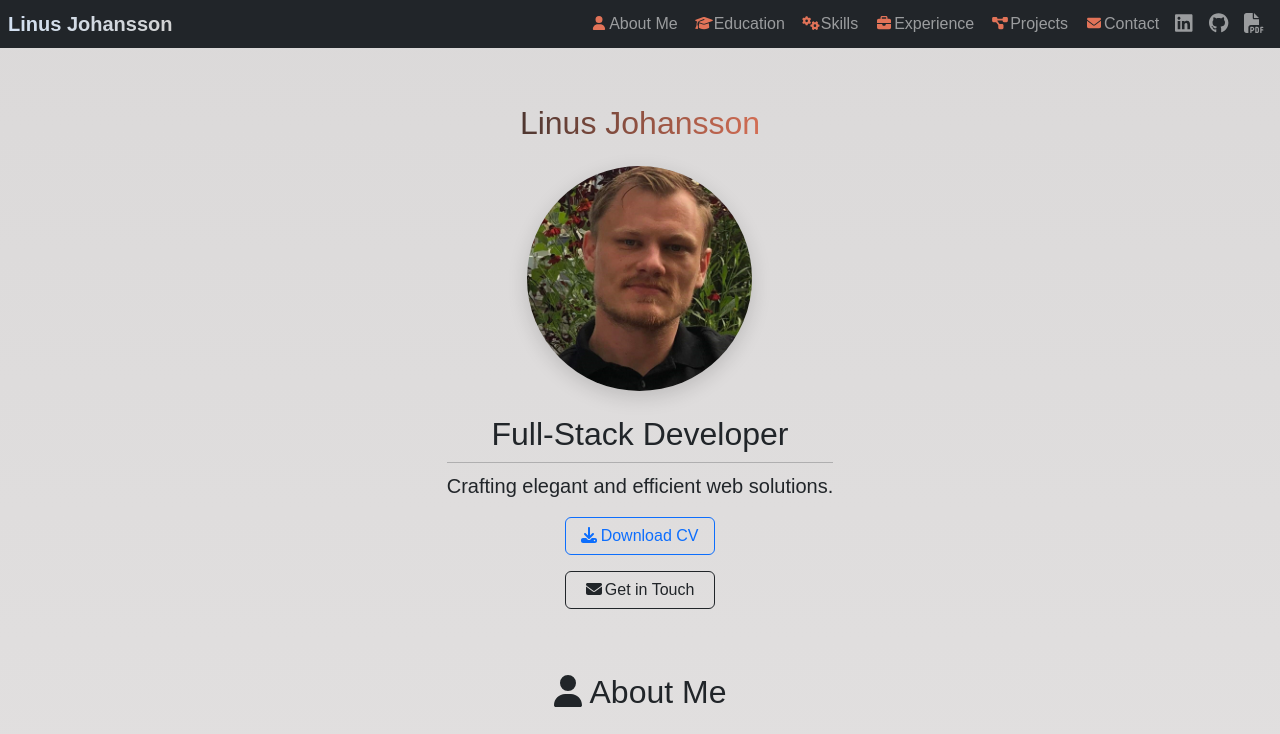
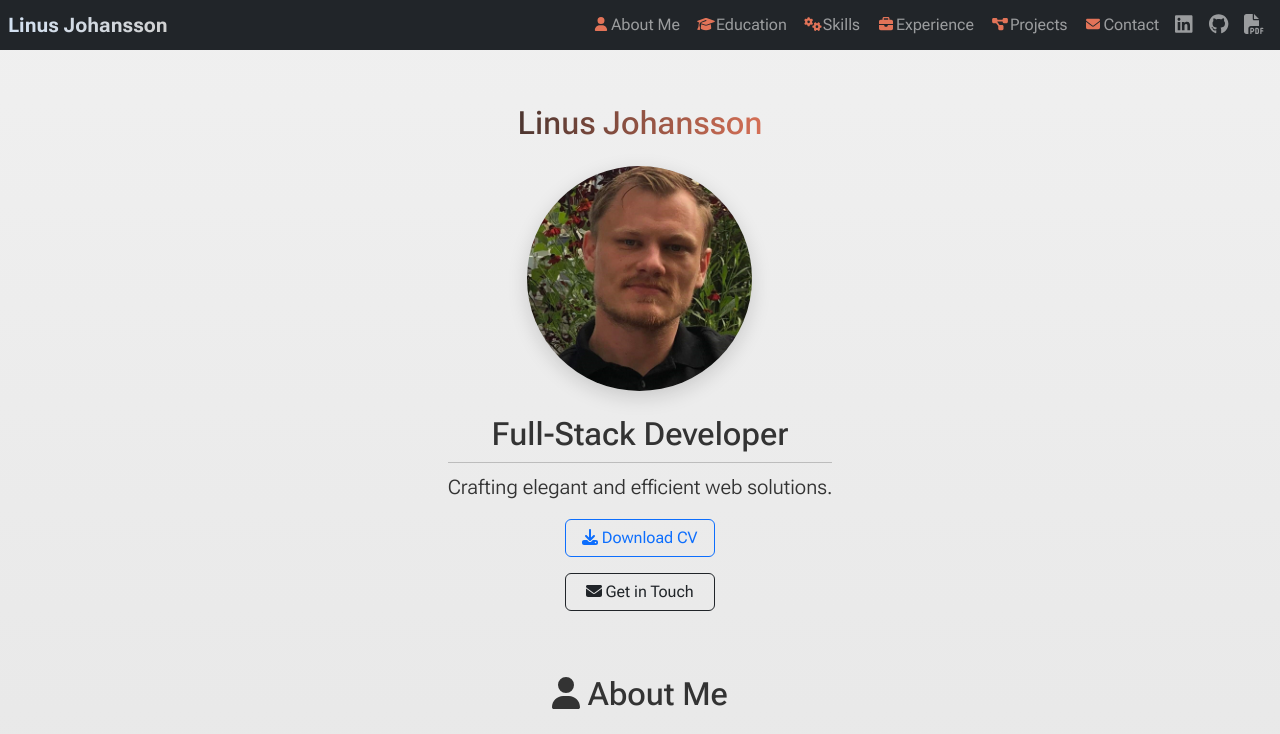
Before and after one commit to j0hanz/j0hanz-portfolio, a React (Create React App) app: page / in a window 1280 px wide. Shown: the top 734 px of the page. Built offline with nearby package versions, Linux system fonts and the light colour scheme.

Commit message:
Update global styles and scrollbar styles

```diff
--- a/src/App.module.css
+++ b/src/App.module.css
@@ -1,7 +1,43 @@
+/* Importing the Roboto Flex font from Google Fonts */
+@import url('https://fonts.googleapis.com/css2?family=Roboto+Flex:wght@100..1000&display=swap');
+
+/* Global Styles */
+* {
+  margin: 0;
+  padding: 0;
+  box-sizing: border-box;
+}
+
+body {
+  margin: 0;
+  padding: 0;
+  font-family: 'Roboto Flex', -apple-system, BlinkMacSystemFont, 'Segoe UI',
+    'Roboto', 'Oxygen', 'Ubuntu', 'Cantarell', 'Fira Sans', 'Droid Sans',
+    'Helvetica Neue', sans-serif;
+  -webkit-font-smoothing: antialiased;
+  -moz-osx-font-smoothing: grayscale;
+  line-height: 1.6;
+  color: #333;
+  background: linear-gradient(
+    180deg,
+    rgb(240, 240, 240) 0%,
+    rgb(225, 225, 225) 35%,
+    rgb(210, 210, 210) 100%
+  );
+}
+
+code {
+  font-family: 'Roboto Flex', 'Source Code Pro', Menlo, Monaco, Consolas,
+    'Courier New', monospace;
+  font-size: 0.97em;
+}
+
+/* Container Styles */
 .appContainer {
   display: flex;
   flex-direction: column;
   min-height: 100vh;
+  overflow-x: hidden;
 }
 
 .mainContent {
@@ -9,38 +45,28 @@
   padding-top: 5rem;
 }
 
-body {
-  font-family: Arial, sans-serif;
-  background: rgb(15, 15, 15);
-  background: linear-gradient(
-    0deg,
-    rgb(221, 220, 220) 0%,
-    rgb(231, 228, 228) 0%,
-    rgb(243, 241, 241) 29%,
-    rgb(219, 217, 217) 100%
-  );
-}
-
+/* Scrollbar Styles */
 *::-webkit-scrollbar {
-  width: 5px;
+  width: 7px;
 }
 
 *::-webkit-scrollbar-track {
-  background: rgb(15, 15, 15);
-  box-shadow: inset 0 0 5px rgba(0, 0, 0, 0.7);
+  background: #2c2c2c;
+  box-shadow: inset 0 0 5px rgba(0, 0, 0, 0.5);
 }
 
 *::-webkit-scrollbar-thumb {
-  background: linear-gradient(90deg, #ff7e5f, #feb47b);
-  border-radius: 10px;
-  box-shadow: inset 0 0 5px rgba(0, 0, 0, 0.5);
+  background: linear-gradient(90deg, #b0c4de, #d3d3d3, #a9a9a9);
+  border-radius: 5px;
+  box-shadow: inset 0 0 5px rgba(0, 0, 0, 0.3);
 }
 
 *::-webkit-scrollbar-thumb:hover {
-  background: #7c7b7b;
-  box-shadow: inset 0 0 5px rgba(0, 0, 0, 0.3), 0 0 5px rgba(0, 0, 0, 0.5);
+  background: #7a7a7a;
+  box-shadow: inset 0 0 5px rgba(0, 0, 0, 0.3), 0 0 5px rgba(0, 0, 0, 0.4);
 }
 
+/* Responsive Adjustments */
 @media (max-width: 768px) {
   .mainContent {
     padding-top: 3rem;
--- a/src/index.css
+++ b/src/index.css
@@ -8,9 +8,11 @@ body {
     'Helvetica Neue', sans-serif;
   -webkit-font-smoothing: antialiased;
   -moz-osx-font-smoothing: grayscale;
+  line-height: 1.6;
 }
 
 code {
-  font-family: 'Roboto Flex', source-code-pro, Menlo, Monaco, Consolas,
+  font-family: 'Roboto Flex', 'Source Code Pro', Menlo, Monaco, Consolas,
     'Courier New', monospace;
+  font-size: 0.96em;
 }
```
